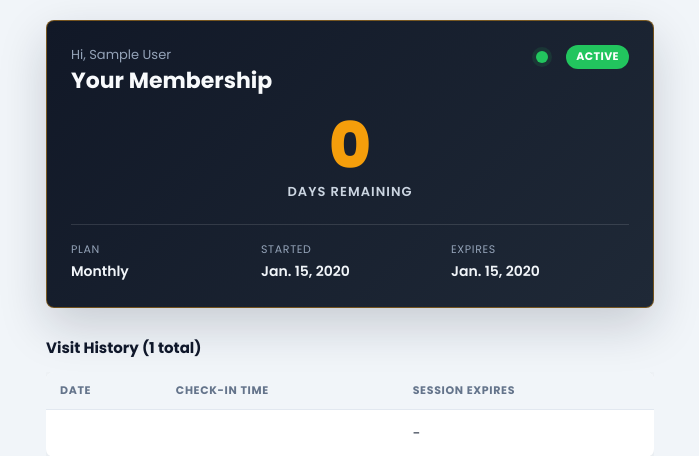
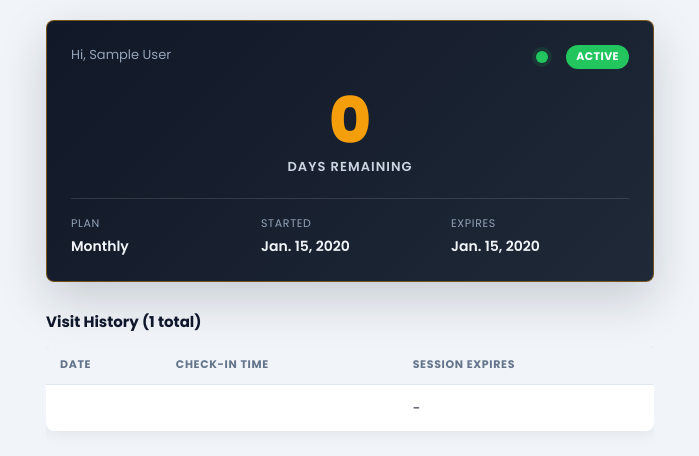
Before and after one commit to olympiadsgym/olympiads, a Django app: template members/templates/members/portal_dashboard.html in a window 1280 px wide. Shown: the part 56-512 px from the top of the page, without its empty margins (290-989 px from the left). Run offline with Django 5.2, Linux system fonts and the light colour scheme; data comes from the database, SQL or seed files in the repository; tables that the repository leaves empty hold one stand-in row (values such as "Sample post"); the template is opened without the code that fills it: values that come from a table or form of the project are taken from there, most other values are stand-ins (such as "Sample title", 1, 10 or a date in 2020).

Commit message:
Fix: add debug logging to renewal email + dashboard fix

```diff
--- a/members/templates/members/portal_dashboard.html
+++ b/members/templates/members/portal_dashboard.html
@@ -59,7 +59,6 @@
       <div class="membership-hero__top">
         <div>
           <p class="membership-hero__greeting">Hi, {{ member.name }}</p>
-          <h1 class="membership-hero__title">Your Membership</h1>
         </div>
         <div class="membership-hero__status" aria-label="Status: {{ member.status }}">
           <span class="status-dot status-dot--{{ member.status|lower|cut:' ' }}"></span>
```
